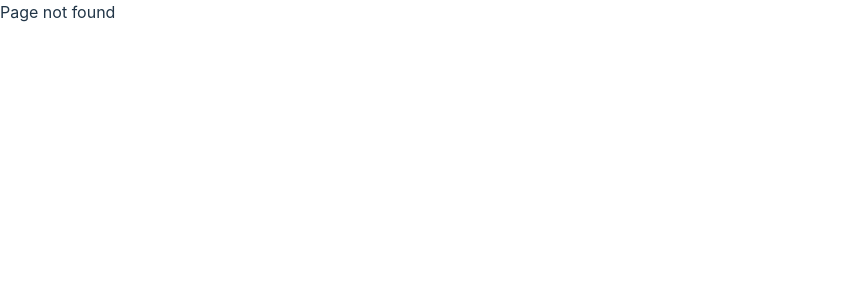
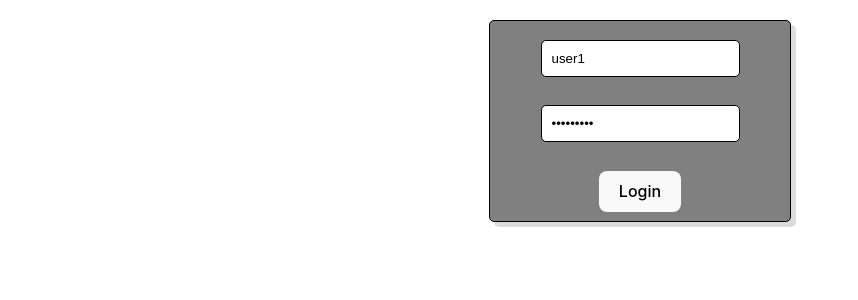
Before and after one commit to lis2612/test-chat, a React (Vite) app: page /login in a window 1280 px wide. Before the commit this address had no page. Shown: the top 300 px of the page, without its empty margins (0-858 px from the left). Built offline with nearby package versions, Linux system fonts and the light colour scheme.

Commit message:
Made login form, get and save JWT token

```diff
--- a/src/components/Router.jsx
+++ b/src/components/Router.jsx
@@ -1,16 +1,21 @@
 import { BrowserRouter, Route, Routes } from "react-router-dom";
 import Home from "./screens/Home/Home";
+import Login from "./screens/Login/Login";
 
 const Router = () => {
   return (
     <BrowserRouter>
       <Routes>
+
         <Route
           element={<Home />}
           path="/"
         />
 
-
+        <Route
+          element={<Login />}
+          path="/login"
+        />
 
         <Route
           element={<div>Page not found</div>}
--- a/src/components/screens/Home/Home.jsx
+++ b/src/components/screens/Home/Home.jsx
@@ -1,4 +1,4 @@
-import styles from "./Home.module.css"
+import styles from "./Home.module.css";
 
 const Home = () => {
   return (
--- /dev/null
+++ b/src/components/screens/Login/Login.jsx
@@ -0,0 +1,50 @@
+import { useState } from "react";
+import styles from "./Login.module.css";
+import { AuthService } from "../../../services/auth.service";
+
+function Login() {
+  const [authData, setAuthData] = useState({
+    // TODO delete this before production
+    login: "user1",
+    password: "password1",
+  });
+
+  const login = (e) => {
+    e.preventDefault();
+    const encryptedAuthData = {
+      login: btoa(authData.login),
+      password: btoa(authData.password),
+    };
+
+    AuthService.login(encryptedAuthData);
+
+    setAuthData({
+      login: "",
+      password: "",
+    });
+  };
+
+  return (
+    <div className={styles.container}>
+      <form className={styles.form}>
+        <input
+          type="text"
+          placeholder="login"
+          onChange={(e) => setAuthData((prev) => ({ ...prev, login: e.target.value }))}
+          value={authData.login}
+        />
+        <input
+          type="password"
+          placeholder="password"
+          onChange={(e) => setAuthData((prev) => ({ ...prev, password: e.target.value }))}
+          value={authData.password}
+          name=""
+          id=""
+        />
+        <button onClick={(e) => login(e)}>Login</button>
+      </form>
+    </div>
+  );
+}
+
+export default Login;
--- /dev/null
+++ b/src/components/screens/Login/Login.module.css
@@ -0,0 +1,32 @@
+.container {
+  width: 100%;
+  height: 100%;
+  display: flex;
+  align-items: center;
+  justify-content: center;
+}
+
+.form {
+  background-color: #808080;
+  border: 1px solid black;
+  box-shadow: 5px 5px rgba(80, 80, 80, 0.2);
+  border-radius: 5px;
+  width: 300px;
+  height: 200px;
+  display: flex;
+  flex-direction: column;
+  justify-content: space-around;
+  align-items: center;
+}
+
+.form input,
+button {
+  margin-top: 10px;
+}
+
+.form input{
+  height: 25px;
+  border: 1px solid black;
+  border-radius: 5px;
+  padding: 5px 10px;
+}
--- a/src/index.css
+++ b/src/index.css
@@ -24,7 +24,7 @@ a:hover {
 }
 
 body {
-  margin: 0;
+  margin: 20px;
   /* display: flex;
   place-items: center; */
   min-width: 320px;
--- /dev/null
+++ b/src/services/auth.service.js
@@ -0,0 +1,17 @@
+import axios from "axios";
+
+// const ax = axios.create({
+//   baseUrl: "http://localhost:8008",
+// });
+
+export const AuthService = {
+  async login(authData) {
+    try {
+      const response = await axios.post("http://localhost:8008/auth", authData);
+      localStorage.setItem("token",response.data)
+      return response.data
+    } catch (error) {
+      console.log(error);
+    }
+  },
+};
```
